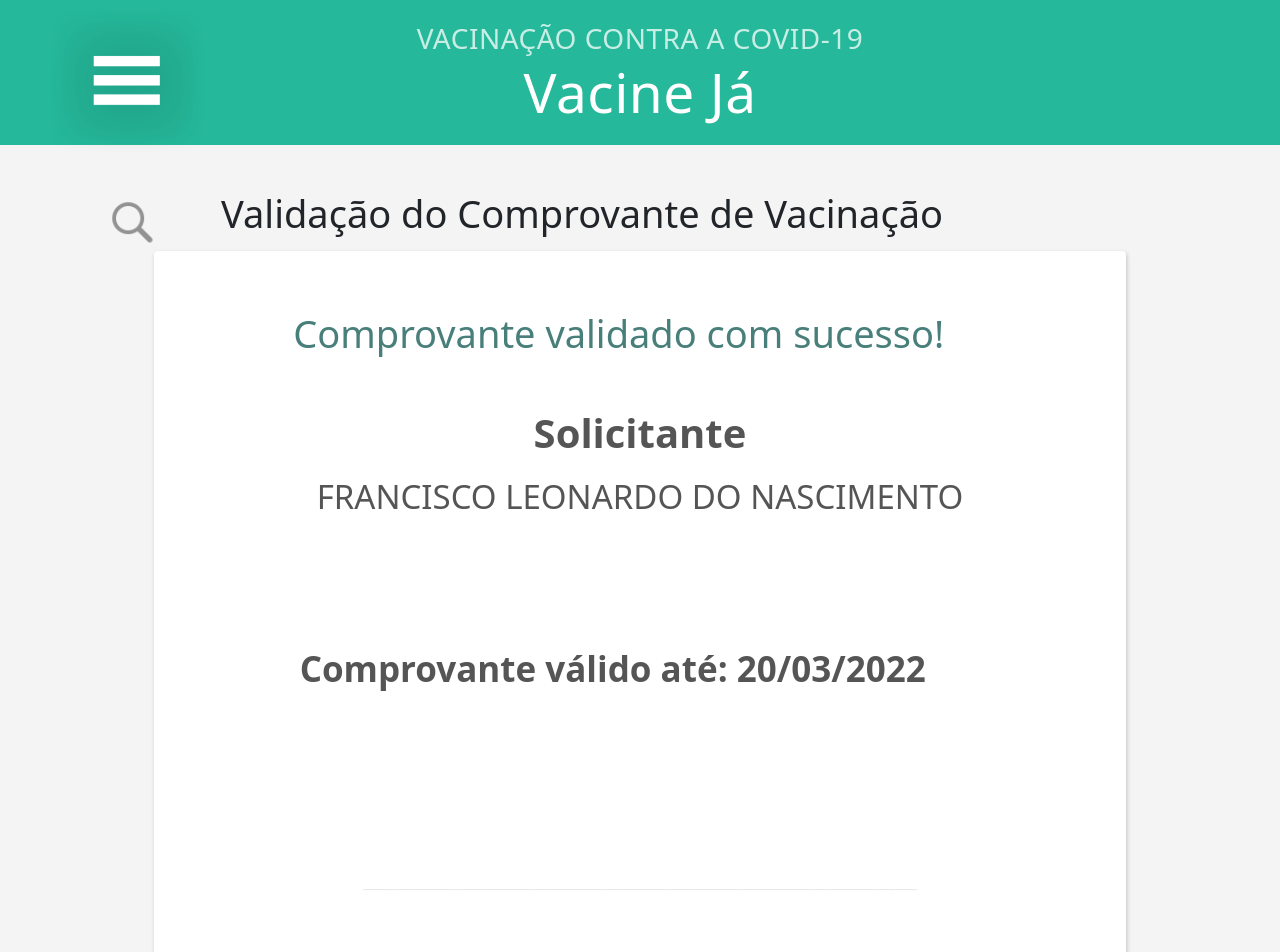
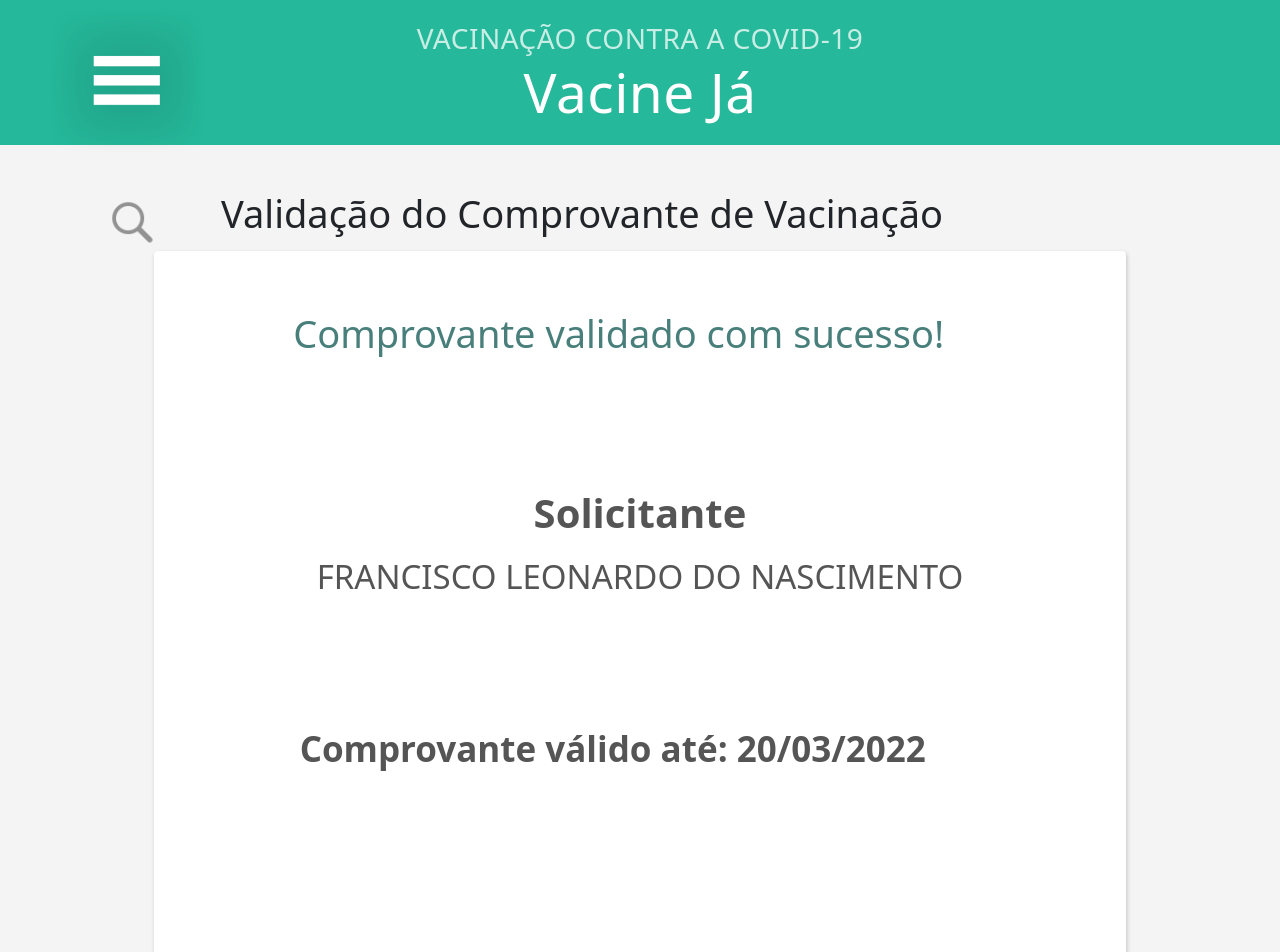
Before and after one commit to Leonardo-Nascimento/github-pages, a plain HTML site: page index.html in a window 1280 px wide. Shown: the top 952 px of the page. Drawn offline with nearby package versions, Linux system fonts and the light colour scheme.

Commit message:
mais ajustes no quadra principal

```diff
--- a/index.css
+++ b/index.css
@@ -141,7 +141,7 @@
     }
 
     #quadradoPrincipal h4{
-        margin-top: 20px;
+        margin-top: 100px;
         font-size: 40px;
     }
 
@@ -182,14 +182,14 @@
 
     #quadradoPrincipal{
         width: 76%;
-        height: 980px;
+        height: 1100px;
         margin-left: 12%;
     }
 
     #quadradoPrincipal p{
 
 
-        margin-top: 180px;
+        margin-top: 280px;
     }
 
     #quadradoPrincipal #button{
```
